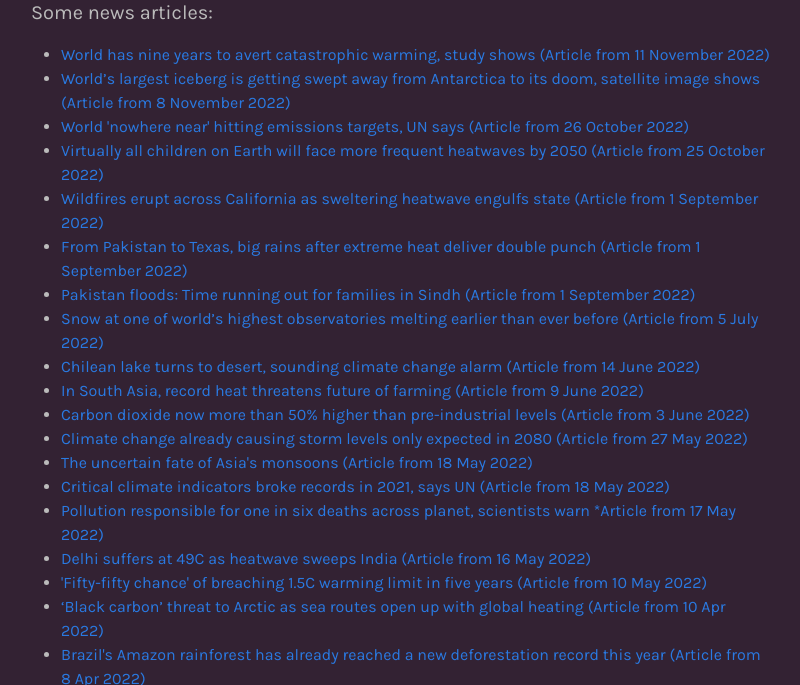
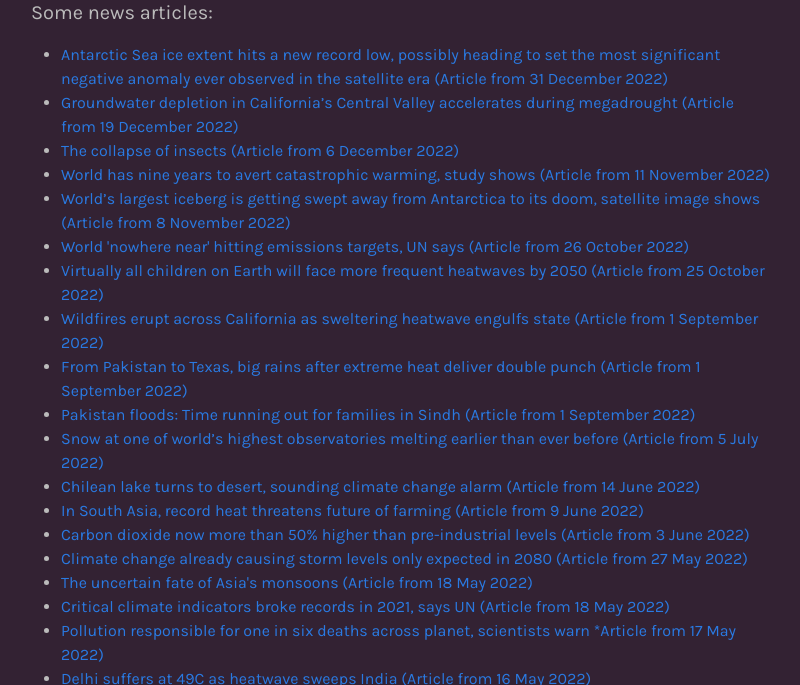
Before and after one commit to shrivathsap/shrivathsap.github.io, a Jekyll site: the page built from misc_links/climate.html, in a window 1280 px wide and 900 px high, scrolled down 2057 px, cut to the strip 215-900 px from the top of the window. Shown: the whole strip, without its empty margins (239-1039 px from the left). Built offline with Jekyll 4.4.1, drawn with Linux system fonts in a browser that asks for light colours.

Commit message:
climate news

```diff
--- a/misc_links/climate.html
+++ b/misc_links/climate.html
@@ -102,6 +102,9 @@ layout: page
 
 		<h4>Some news articles:</h4>
 		<ul>
+			<li><a href="https://www.severe-weather.eu/global-weather/antarctic-sea-ice-extent-record-low-anomaly-observed-rrc/">Antarctic Sea ice extent hits a new record low, possibly heading to set the most significant negative anomaly ever observed in the satellite era (Article from 31 December 2022)</a></li>
+			<li><a href="https://www.nature.com/articles/s41467-022-35582-x">Groundwater depletion in California’s Central Valley accelerates during megadrought (Article from 19 December 2022)</a></li>
+			<li><a href="https://www.reuters.com/graphics/GLOBAL-ENVIRONMENT/INSECT-APOCALYPSE/egpbykdxjvq/">The collapse of insects (Article from 6 December 2022)</a></li>
 			<li><a href="washingtonpost.com/climate-environment/2022/11/11/cop27-egypt-carbon-budget-gas-projects/?utm_source=reddit.com">World has nine years to avert catastrophic warming, study shows (Article from 11 November 2022)</a></li>
 			<li><a href="https://www.livescience.com/icebreg-a76a-enters-drake-passage">World’s largest iceberg is getting swept away from Antarctica to its doom, satellite image shows (Article from 8 November 2022)</a></li>
 			<li><a href="https://www.cbc.ca/news/climate/united-nations-world-climate-emissions-report-1.6629858">World 'nowhere near' hitting emissions targets, UN says (Article from 26 October 2022)</a></li>
```
